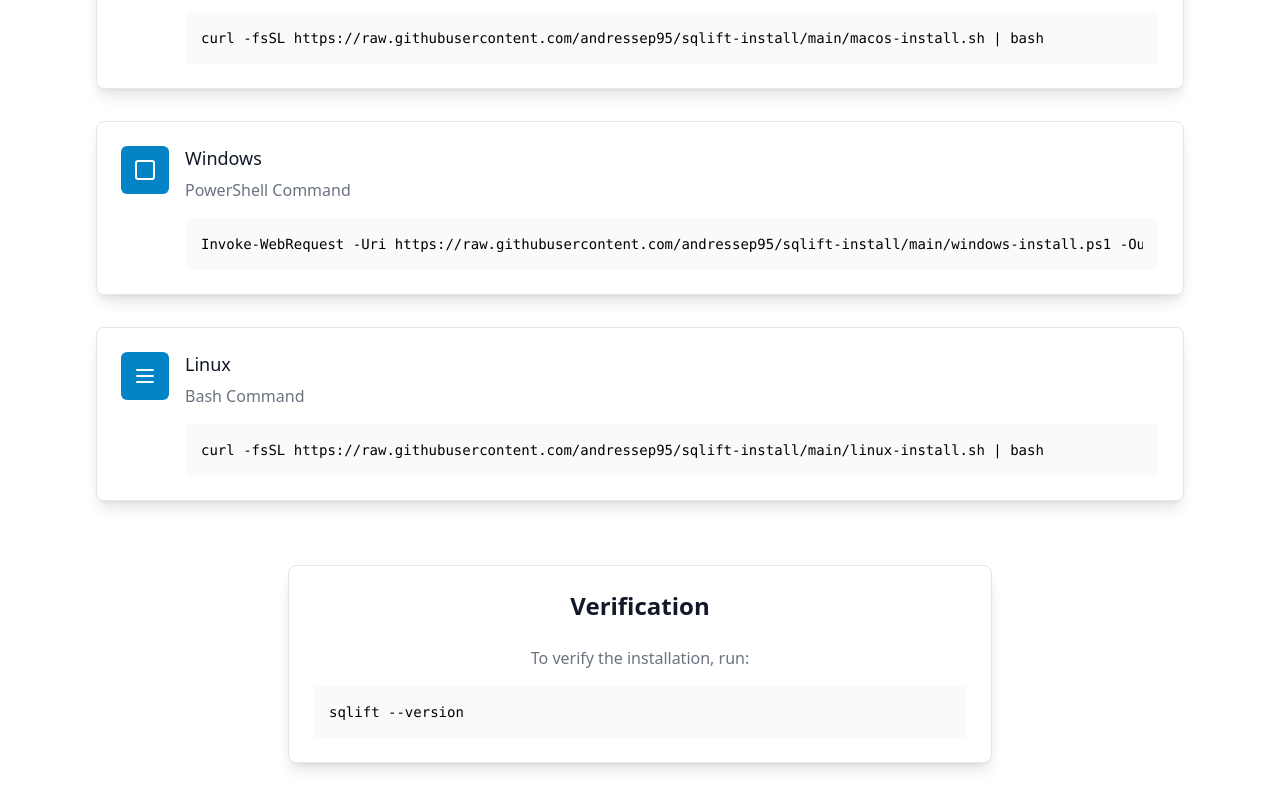
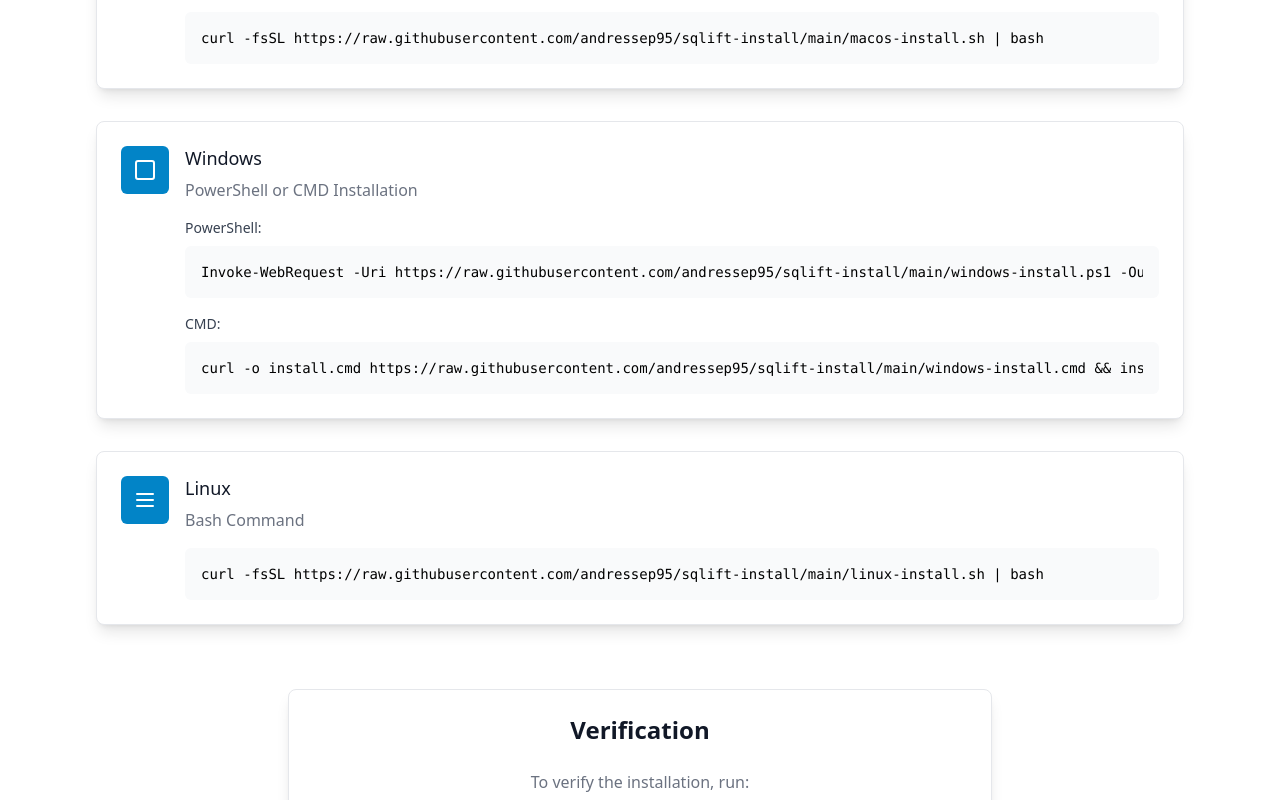
Before and after one commit to andressep95/sqlift-install, a React (Vite) app: page /sqlift-install/docs/installation in a window 1280 px wide. Shown: the part 679-1479 px from the top of the page. Built offline with nearby package versions, Linux system fonts and the light colour scheme; no server answers.

Commit message:
fix script for windows installers

```diff
--- a/src/pages/Installation.tsx
+++ b/src/pages/Installation.tsx
@@ -53,8 +53,17 @@
             <InstallCard
               icon={<Square className="h-6 w-6" />}
               platform="Windows"
-              subtitle="PowerShell Command"
-              command="Invoke-WebRequest -Uri https://raw.githubusercontent.com/andressep95/sqlift-install/main/windows-install.ps1 -OutFile install.ps1; .\install.ps1"
+              subtitle="PowerShell or CMD Installation"
+              commands={[
+                {
+                  type: "PowerShell",
+                  command: "Invoke-WebRequest -Uri https://raw.githubusercontent.com/andressep95/sqlift-install/main/windows-install.ps1 -OutFile install.ps1; .\\install.ps1"
+                },
+                {
+                  type: "CMD",
+                  command: "curl -o install.cmd https://raw.githubusercontent.com/andressep95/sqlift-install/main/windows-install.cmd && install.cmd"
+                }
+              ]}
             />
             <InstallCard
               icon={<Menu className="h-6 w-6" />}
@@ -89,10 +98,14 @@
   icon: React.ReactNode;
   platform: string;
   subtitle: string;
-  command: string;
+  command?: string;
+  commands?: Array<{
+    type: string;
+    command: string;
+  }>;
 }
 
-function InstallCard({ icon, platform, subtitle, command }: InstallCardProps) {
+function InstallCard({ icon, platform, subtitle, command, commands }: InstallCardProps) {
   return (
     <div className="relative bg-white p-6 rounded-lg shadow-lg border border-gray-200">
       <dt>
@@ -103,9 +116,22 @@
       </dt>
       <dd className="mt-2 ml-16">
         <p className="text-base text-gray-500 mb-4">{subtitle}</p>
-        <div className="bg-gray-50 rounded-md p-4">
-          <pre className="text-sm overflow-x-auto"><code>{command}</code></pre>
-        </div>
+        {command ? (
+          <div className="bg-gray-50 rounded-md p-4">
+            <pre className="text-sm overflow-x-auto"><code>{command}</code></pre>
+          </div>
+        ) : (
+          <div className="space-y-4">
+            {commands?.map((cmd, index) => (
+              <div key={index}>
+                <p className="text-sm font-medium text-gray-700 mb-2">{cmd.type}:</p>
+                <div className="bg-gray-50 rounded-md p-4">
+                  <pre className="text-sm overflow-x-auto"><code>{cmd.command}</code></pre>
+                </div>
+              </div>
+            ))}
+          </div>
+        )}
       </dd>
     </div>
   );
```
Also changed, not shown: 2 other files (tests, documents, lock files or other folders).
